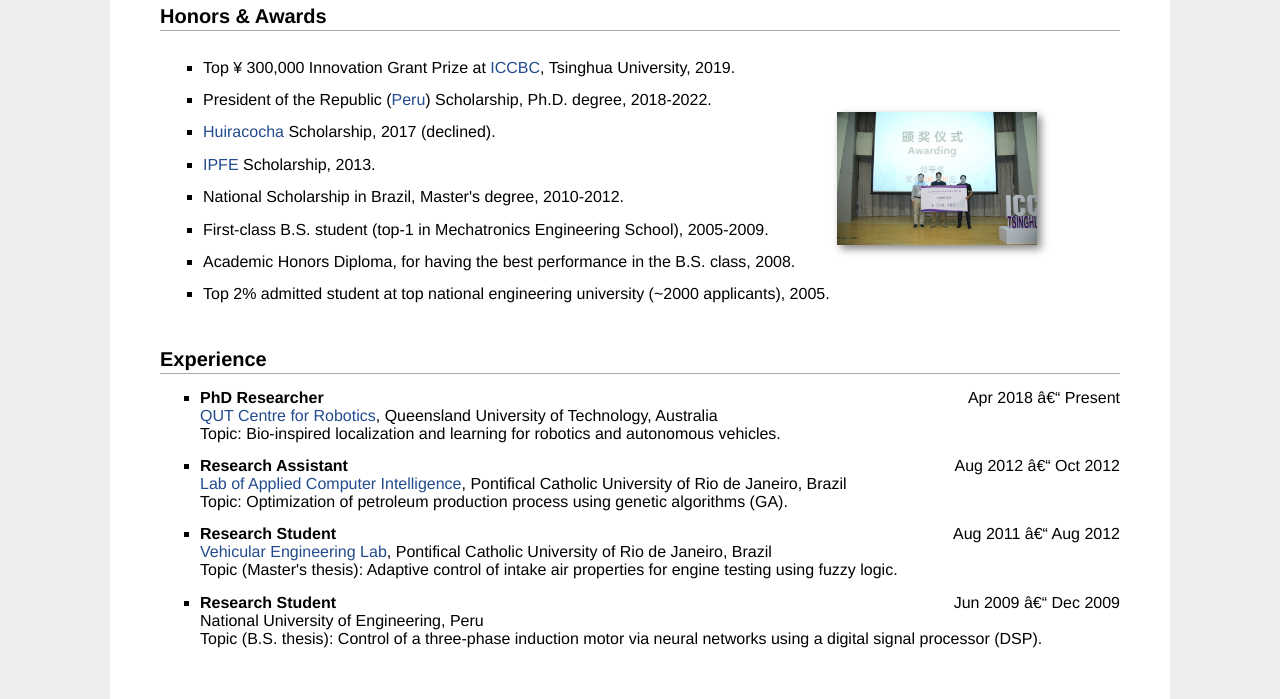
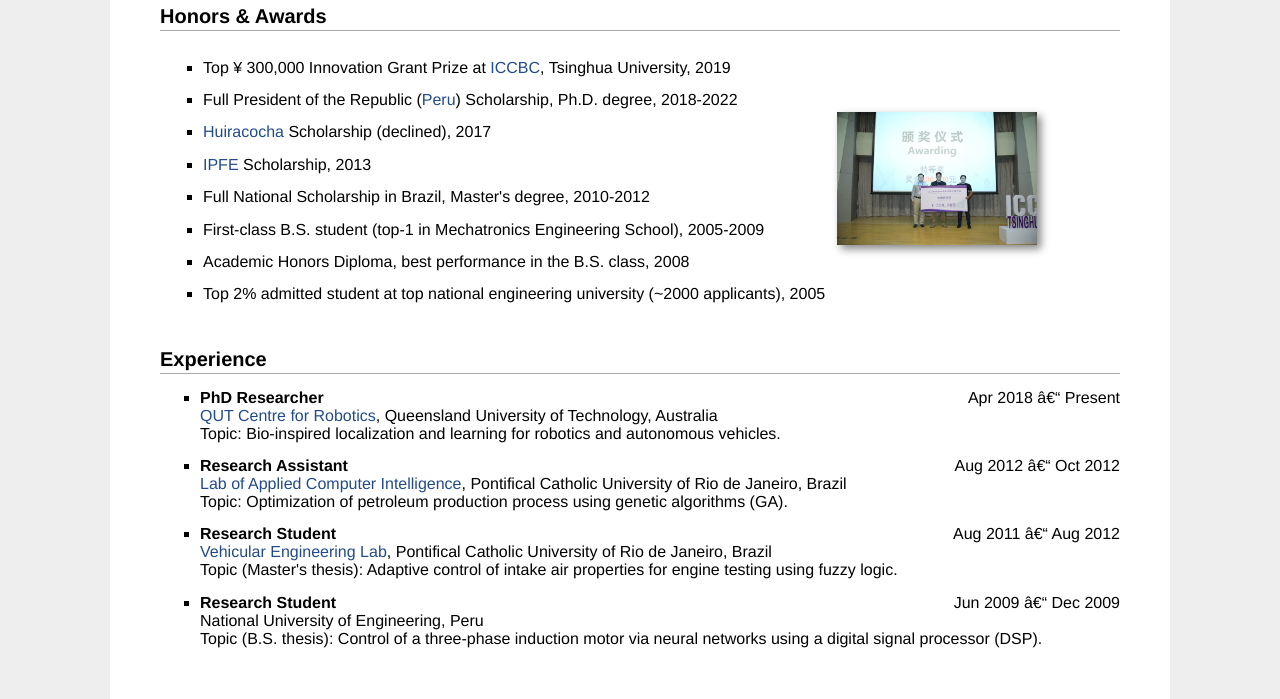
Before and after one commit to mchancan/mchancan.github.io, a Jekyll site: the page built from index.html, in a window 1280 px wide and 900 px high, scrolled down 1046 px, cut to the strip 201-900 px from the top of the window. Built offline with Jekyll 4.4.1, drawn with Linux system fonts in a browser that asks for light colours; comment, search, counter and statistics services are not loaded.

Commit message:
Update index.html

```diff
--- a/index.html
+++ b/index.html
@@ -111,14 +111,14 @@ title: MV
 	<tr>
 		<td width="670">
 			<ul>
-				<li>Top &yen; 300,000 Innovation Grant Prize at <a href="https://contest.cbicr.org/en/">ICCBC</a>, Tsinghua University, 2019.</li>
-				<li>President of the Republic (<a href="https://www.pronabec.gob.pe/beca-presidente/">Peru</a>) Scholarship, Ph.D. degree, 2018-2022.</li>
-				<li><a href="https://posgrado.pucp.edu.pe/beca-fondo/beca-huiracocha/">Huiracocha</a> Scholarship, 2017 (declined).</li>
-				<li><a href="http://ipfe.org.pe/">IPFE</a> Scholarship, 2013.</li>
-				<li>National Scholarship in Brazil, Master's degree, 2010-2012.</li>
-				<li>First-class B.S. student (top-1 in Mechatronics Engineering School), 2005-2009.</li>
-				<li>Academic Honors Diploma, for having the best performance in the B.S. class, 2008.</li>
-				<li>Top 2% admitted student at top national engineering university (&#126;2000 applicants), 2005.</li>
+				<li>Top &yen; 300,000 Innovation Grant Prize at <a href="https://contest.cbicr.org/en/">ICCBC</a>, Tsinghua University, 2019</li>
+				<li>Full President of the Republic (<a href="https://www.pronabec.gob.pe/beca-presidente/">Peru</a>) Scholarship, Ph.D. degree, 2018-2022</li>
+				<li><a href="https://posgrado.pucp.edu.pe/beca-fondo/beca-huiracocha/">Huiracocha</a> Scholarship (declined), 2017</li>
+				<li><a href="http://ipfe.org.pe/">IPFE</a> Scholarship, 2013</li>
+				<li>Full National Scholarship in Brazil, Master's degree, 2010-2012</li>
+				<li>First-class B.S. student (top-1 in Mechatronics Engineering School), 2005-2009</li>
+				<li>Academic Honors Diploma, best performance in the B.S. class, 2008</li>
+				<li>Top 2% admitted student at top national engineering university (&#126;2000 applicants), 2005</li>
 			</ul>
 		</td>
 		<td>
```
